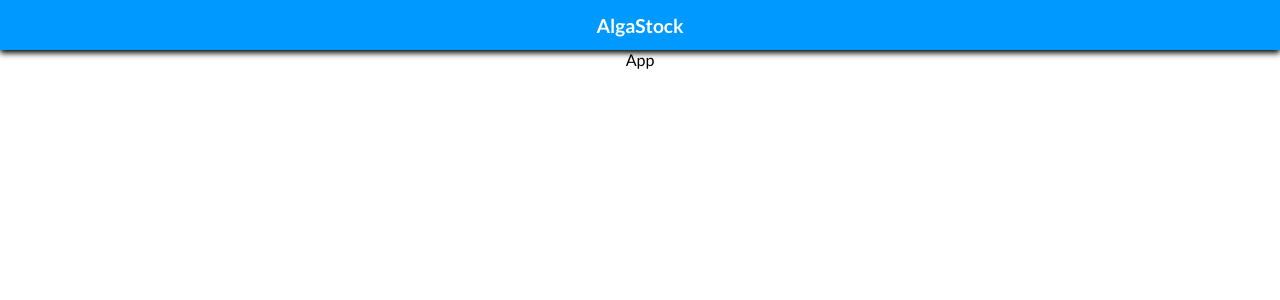
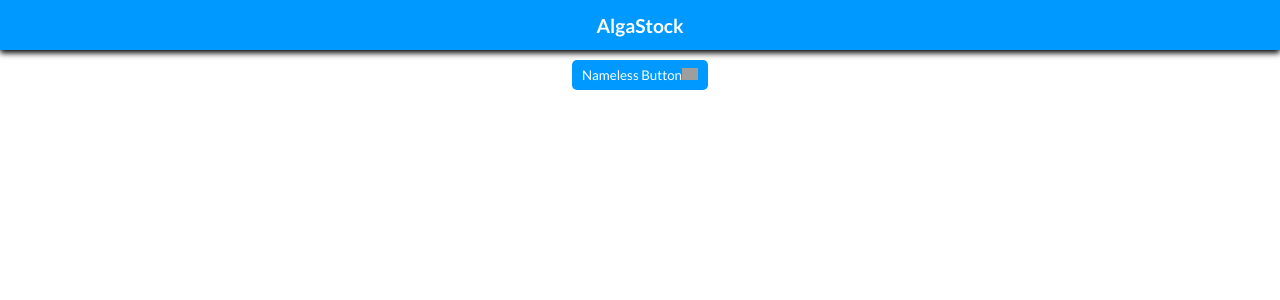
Before and after one commit to gabrielvianaaraujo/algashop, a React (Create React App) app: page / in a window 1280 px wide. Shown: the top 300 px of the page. Built offline with nearby package versions, Linux system fonts and the light colour scheme; grey boxes are pictures that could not be loaded.

Commit message:
add container and move button to shared directory

```diff
--- a/src/components/App/App.tsx
+++ b/src/components/App/App.tsx
@@ -1,13 +1,25 @@
 import React from 'react';
 import './App.css';
 import Header from '../Header';
+import Button from '../../shared/Button';
+import Container from '../../shared/Container';
 
+function TestComponent (){
+  return <img width = "16px" src="https://png.pngtree.com/png-vector/20190115/ourmid/pngtree-vector-search-icon-png-image_320926.jpg" alt="" />
+}
 
 function App() {
   return (
     <div className="App">
       <Header title = "AlgaStock" />
-      App
+
+      <Container>
+        <Button onClick={()=> window.alert('Olá')}
+          appendIcon={<TestComponent />}>
+
+        </Button>
+      </Container>
+
     </div>
   );
 }
--- /dev/null
+++ b/src/shared/Button/Button.css
@@ -0,0 +1,8 @@
+button.AppButton{
+    background-color: #09f;
+    color: #fff;
+    border-radius: 5px;
+    box-shadow: 0 3px 6px;
+    border: none;
+    padding: 7px 10px;
+}
--- /dev/null
+++ b/src/shared/Button/Button.tsx
@@ -0,0 +1,19 @@
+import React from 'react';
+import './Button.css'
+
+declare interface ButtonProps {
+    content?: string;
+    onClick?: () => void;
+    appendIcon?: JSX.Element;
+}
+
+const Button: React.FC<ButtonProps> = (props) => {
+    return (
+        <button className = "AppButton" onClick={props.onClick}>
+            {props.children || 'Nameless Button'}
+            {props.appendIcon}
+        </button>
+    )
+}
+
+export default Button;
--- /dev/null
+++ b/src/shared/Button/index.ts
@@ -0,0 +1 @@
+export { default } from './Button'
--- /dev/null
+++ b/src/shared/Container/Container.css
@@ -0,0 +1,4 @@
+div.AppContainer {
+    margin: 10px auto;
+    max-width: 480px;
+  }
--- /dev/null
+++ b/src/shared/Container/Container.tsx
@@ -0,0 +1,12 @@
+import React from 'react';
+import './Container.css';
+
+const Container: React.FC = (props) => {
+    return (
+        <div className="AppContainer">
+            { props.children }
+        </div>
+    )
+}
+
+export default Container;
--- /dev/null
+++ b/src/shared/Container/index.ts
@@ -0,0 +1 @@
+export { default } from './Container';
```
